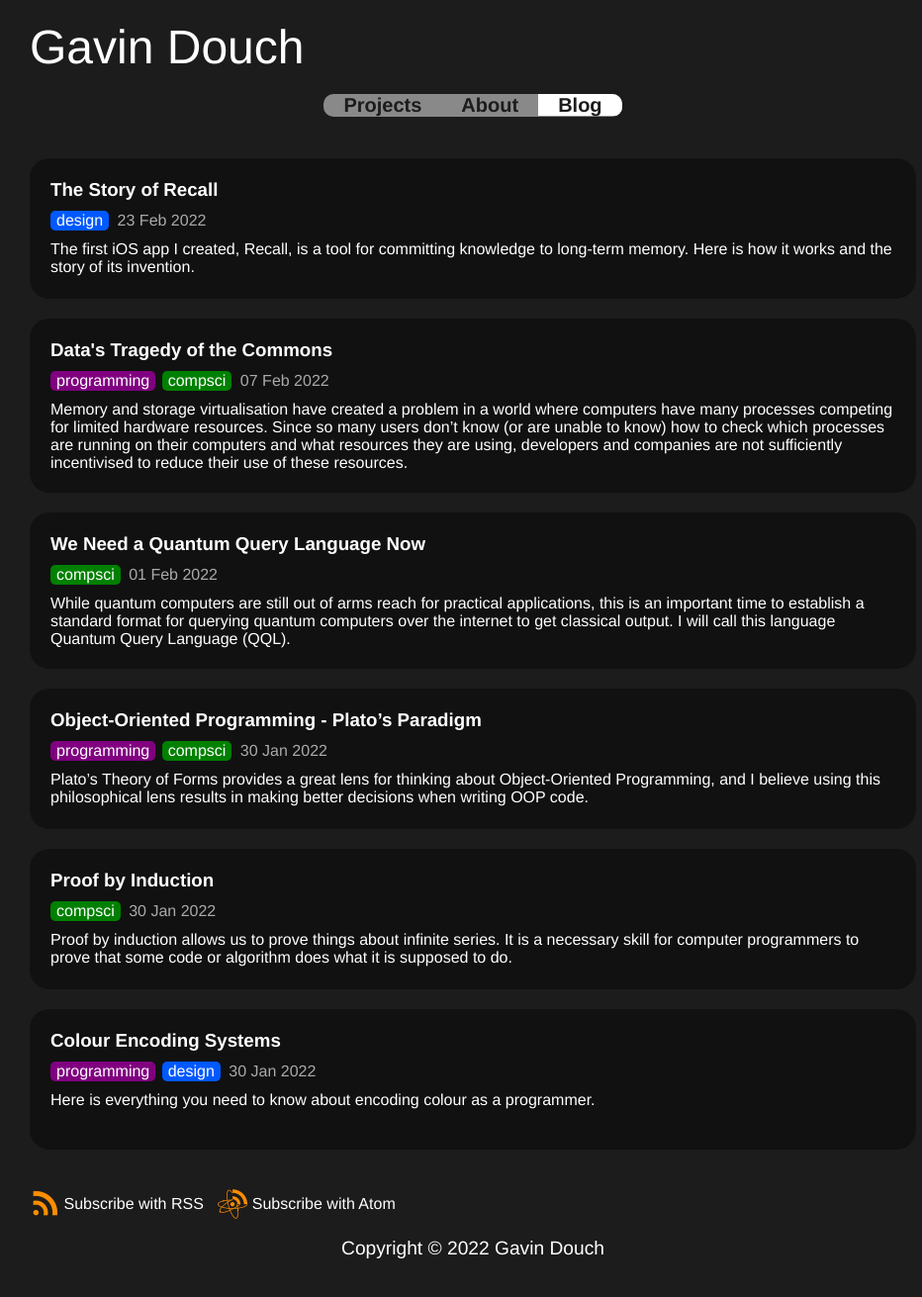
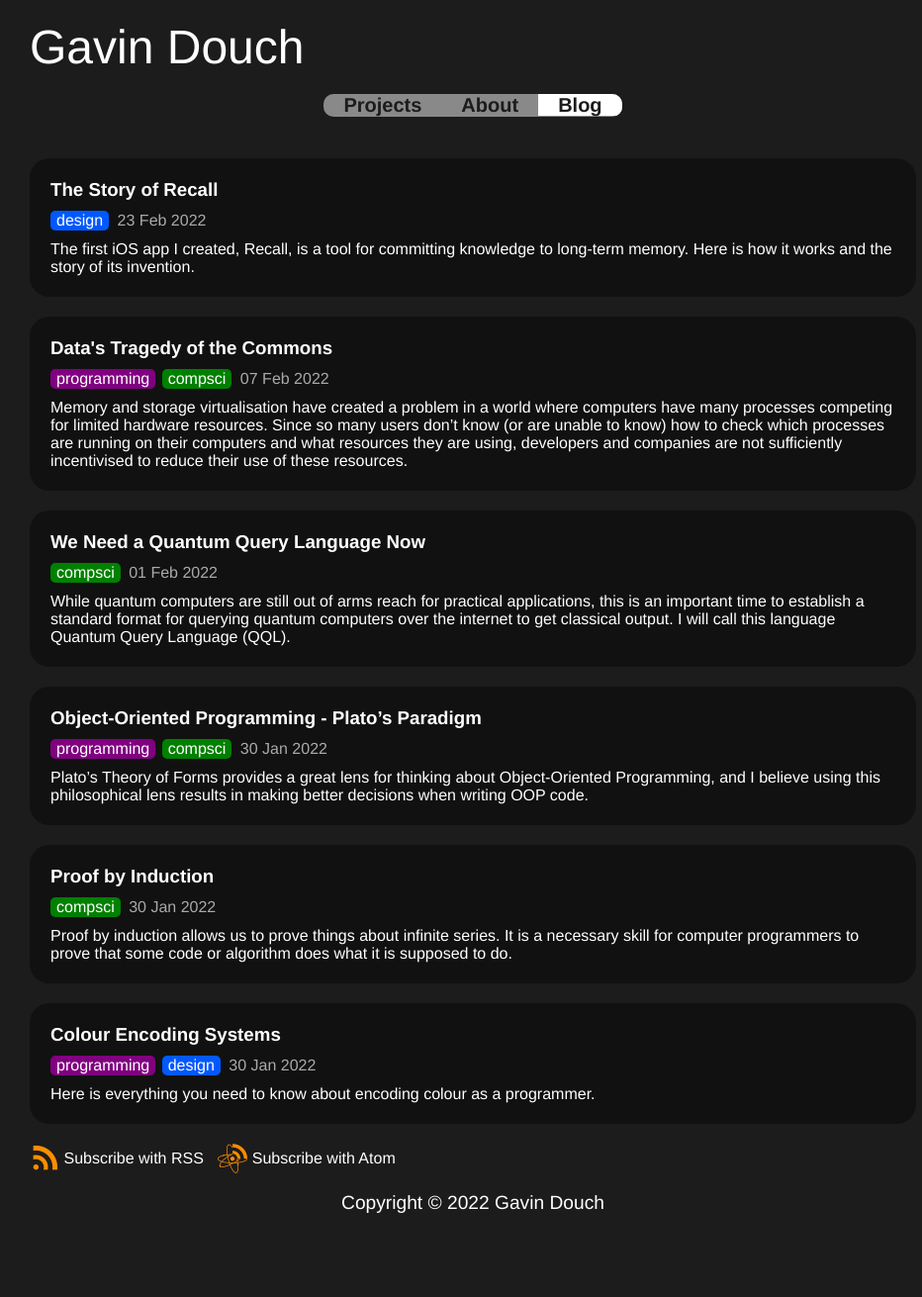
Before and after one commit to Coedice/website, a Jekyll site: the page built from blog.html, in a window 1280 px wide. Shown: the whole page at 99% size, without its empty margins (162-1094 px from the left). Built offline with Jekyll 4.4.1, drawn with Linux system fonts in a browser that asks for light colours; after the commit the page ends 1265 px from its top, so only the background shows below that.

Commit message:
Remove redundant styles

```diff
--- a/_sass/about.scss
+++ b/_sass/about.scss
@@ -1,8 +1,5 @@
 div#intro {
-  display: block;
-
   > img {
-	display: block;
 	float: left;
 	width: 25%;
 	border-radius: 20px;
@@ -28,6 +25,7 @@
 /* Mobile */
 @media only screen and (max-width: 480pt) {
   div#intro > img {
+	display: block;
 	float: none;
 	width: 60%;
 	margin: 0 auto 0 auto;
--- a/_sass/blog.scss
+++ b/_sass/blog.scss
@@ -32,7 +32,6 @@
 
 p#postMeta {
   color: #aaaaaa;
-  font-size: 1em;
   margin-top: 0;
   margin-bottom: 10px;
 }
@@ -76,7 +75,6 @@
 }
 
 #tagFilterList {
-  margin-top: 10px;
   display: none;
 }
 
@@ -95,7 +93,6 @@
   position: relative;
 
   &, * {
-    padding: 0;
     height: $height;
   }
 
@@ -117,20 +114,13 @@
   }
 
   img {
-    display: block;
     position: absolute;
     right: 0;
     top: 0;
     $margin: 10px;
     margin: $margin;
-    width: $height - 2 * $margin;
     height: $height - 2 * $margin;
-    user-drag: none;
     -webkit-user-drag: none;
-    user-select: none;
-    -moz-user-select: none;
-    -webkit-user-select: none;
-    -ms-user-select: none;
   }
 }
 
@@ -161,7 +151,6 @@
 
   > .postMetaLine {
     margin-bottom: 10px;
-    display: block;
 
     &, .relativePostTime {
       color: #aaaaaa;
@@ -175,12 +164,7 @@
   display: block;
   padding: 20px;
   border: transparent solid 0.5px;
-  min-height: 100px;
   margin-top: 20px;
-
-  &:not(:last-child) {
-    margin-bottom: 20px;
-  }
 
   &:hover {
     background-color: #2a2a2a;
--- a/_sass/main.scss
+++ b/_sass/main.scss
@@ -7,7 +7,6 @@
 
 a#title {
   font-size: 300%;
-  font-weight: normal;
   text-decoration: none;
   display: block;
   margin: 0 0 20px 0;
--- a/_sass/projects.scss
+++ b/_sass/projects.scss
@@ -6,13 +6,8 @@
 	border-radius: 20px;
 	margin-top: $spacing;
 	padding: $spacing;
-	min-height: 160px;
 	overflow: auto;
 	position: relative;
-
-	&:not(:last-child) {
-	  margin-bottom: $spacing;
-	}
 
 	h2 {
 	  margin-top: 0;
@@ -37,7 +32,6 @@
 		display: inline-block;
 		padding-left: 5px;
 		padding-right: 5px;
-		font-style: normal;
 		margin-right: 2px;
 		text-decoration: none;
 		border: transparent solid 1px;
@@ -55,8 +49,6 @@
 	}
 
 	a#iconBox {
-	  padding: 0;
-	  margin: 0;
 	  float: left;
 
 	  img.projectImage {
```
